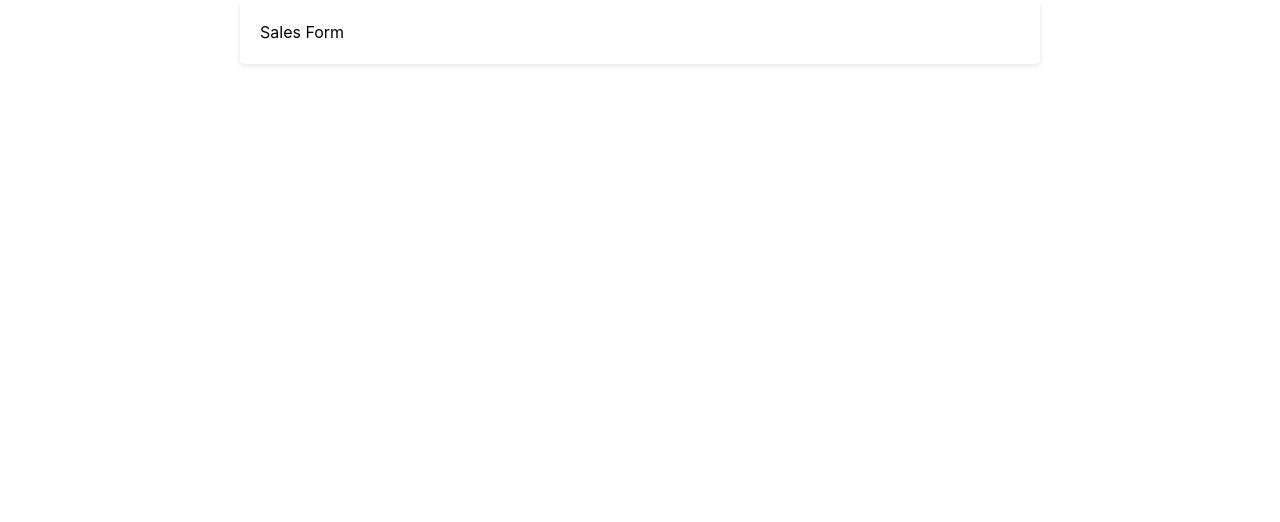
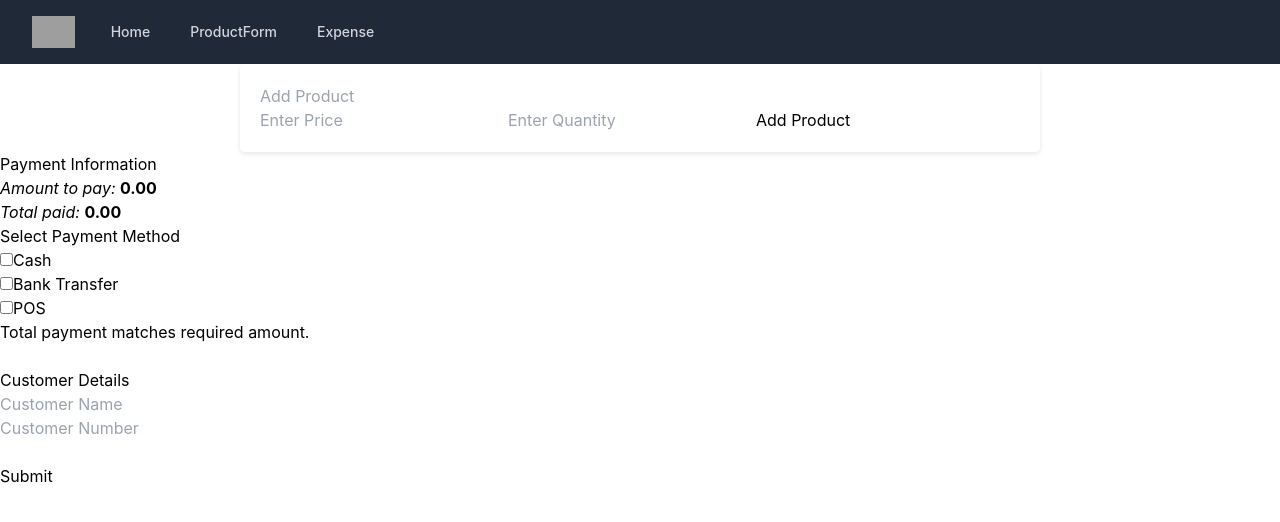
Before and after one commit to abiolatom/Eddietom, a React (Create React App) app: page / in a window 1280 px wide. Before the commit this address had no page. Shown: the top 522 px of the page. Built offline with nearby package versions, Linux system fonts and the light colour scheme; grey boxes are pictures that could not be loaded.

Commit message:
Tailwind and NavBar now working

```diff
--- a/src/App.js
+++ b/src/App.js
@@ -2,22 +2,20 @@ import React from "react";
 import "./App.css";
 import AddSalesForm from "./components/AddSalesForm";
 import ProductForm from "./components/ProductForm";
+import AddExpenseForm from "./components/AddExpenseForm";
 import { BrowserRouter as Router, Routes, Route } from "react-router-dom";
 import NavBar from "./components/NavBar";
 
 const App = () => {
   return (
-    <div>
-      <Router>
-
-        <Routes>
-
-        </Routes>
-     </Router>
-      <div className="container">
-        <h1>Sales Form</h1>
-      </div>
-    </div>
+    <Router>
+      <NavBar />
+      <Routes>
+        <Route path="/" element={<AddSalesForm />} />
+        <Route path="/productform" element={<ProductForm />} />
+        <Route path="/addexpenseform" element={<AddExpenseForm />} />
+      </Routes>
+    </Router>
   );
 };
 
--- /dev/null
+++ b/src/components/AddExpenseForm.js
@@ -0,0 +1,7 @@
+import React from "react";
+
+const AddExpenseForm = () => {
+  return <div>AddExpenseForm</div>;
+};
+
+export default AddExpenseForm;
--- a/src/components/NavBar.js
+++ b/src/components/NavBar.js
@@ -3,20 +3,110 @@ import { Link } from "react-router-dom";
 
 const NavBar = () => {
   return (
-    <div className="navbar">
-      <li>
-        <Link to="/">Add Sales</Link>
-      </li>
-
-      <li>
-        <Link to="/ProductForm">Add Product</Link>
-      </li>
-
-      <li>
-        <Link to="/expenses">Add expenses</Link>
-      </li>
-    </div>
+    <nav className="bg-gray-800">
+      <div className="max-w-7xl mx-auto px-2 sm:px-6 lg:px-8">
+        <div className="relative flex items-center justify-between h-16">
+          <div className="absolute inset-y-0 left-0 flex items-center sm:hidden">
+            <button
+              type="button"
+              className="inline-flex items-center justify-center p-2 rounded-md text-gray-400 hover:text-white hover:bg-gray-700 focus:outline-none focus:ring-2 focus:ring-inset focus:ring-white"
+              aria-controls="mobile-menu"
+              aria-expanded="false"
+            >
+              <span className="sr-only">Open main menu</span>
+              <svg
+                className="block h-6 w-6"
+                xmlns="http://www.w3.org/2000/svg"
+                fill="none"
+                viewBox="0 0 24 24"
+                stroke="currentColor"
+                aria-hidden="true"
+              >
+                <path
+                  strokeLinecap="round"
+                  strokeLinejoin="round"
+                  strokeWidth={2}
+                  d="M4 6h16M4 12h16M4 18h16"
+                />
+              </svg>
+              <svg
+                className="hidden h-6 w-6"
+                xmlns="http://www.w3.org/2000/svg"
+                fill="none"
+                viewBox="0 0 24 24"
+                stroke="currentColor"
+                aria-hidden="true"
+              >
+                <path
+                  strokeLinecap="round"
+                  strokeLinejoin="round"
+                  strokeWidth={2}
+                  d="M6 18L18 6M6 6l12 12"
+                />
+              </svg>
+            </button>
+          </div>
+          <div className="flex-1 flex items-center justify-center sm:items-stretch sm:justify-start">
+            <div className="flex-shrink-0 flex items-center">
+              <img
+                className="block lg:hidden h-8 w-auto"
+                src="https://tailwindui.com/img/logos/workflow-mark-indigo-500.svg"
+                alt="Workflow"
+              />
+              <img
+                className="hidden lg:block h-8 w-auto"
+                src="https://tailwindui.com/img/logos/workflow-logo-indigo-500-mark-white-text.svg"
+                alt="Workflow"
+              />
+            </div>
+            <div className="hidden sm:block sm:ml-6">
+              <div className="flex space-x-4">
+                <Link
+                  to="/"
+                  className="text-gray-300 hover:bg-gray-700 hover:text-white px-3 py-2 rounded-md text-sm font-medium"
+                >
+                  Home
+                </Link>
+                <Link
+                  to="/productForm"
+                  className="text-gray-300 hover:bg-gray-700 hover:text-white px-3 py-2 rounded-md text-sm font-medium"
+                >
+                  ProductForm
+                </Link>
+                <Link
+                  to="/expense"
+                  className="text-gray-300 hover:bg-gray-700 hover:text-white px-3 py-2 rounded-md text-sm font-medium"
+                >
+                  Expense
+                </Link>
+              </div>
+            </div>
+          </div>
+        </div>
+        <div className="sm:hidden" id="mobile-menu">
+          <div className="px-2 pt-2 pb-3 space-y-1">
+            <Link
+              to="/"
+              className="text-gray-300 hover:bg-gray-700 hover:text-white block px-3 py-2 rounded-md text-base font-medium"
+            >
+              Home
+            </Link>
+            <Link
+              to="/productForm"
+              className="text-gray-300 hover:bg-gray-700 hover:text-white block px-3 py-2 rounded-md text-base font-medium"
+            >
+              ProductForm
+            </Link>
+            <Link
+              to="/addexpenseform"
+              className="text-gray-300 hover:bg-gray-700 hover:text-white block px-3 py-2 rounded-md text-base font-medium"
+            >
+              Expense
+            </Link>
+          </div>
+        </div>
+      </div>
+    </nav>
   );
 };
-
 export default NavBar;
```
Also changed, not shown: src/index.js (+5 -6 lines).
